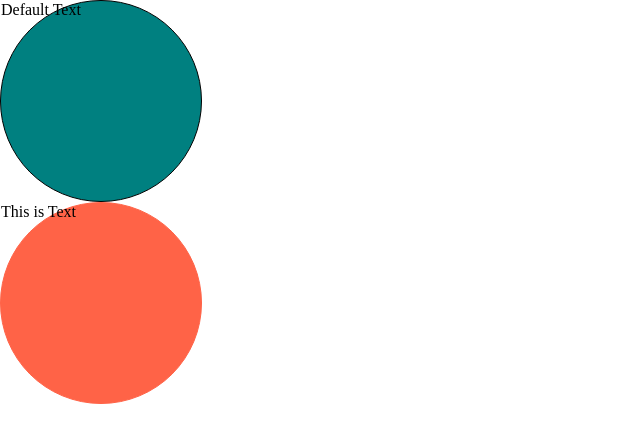
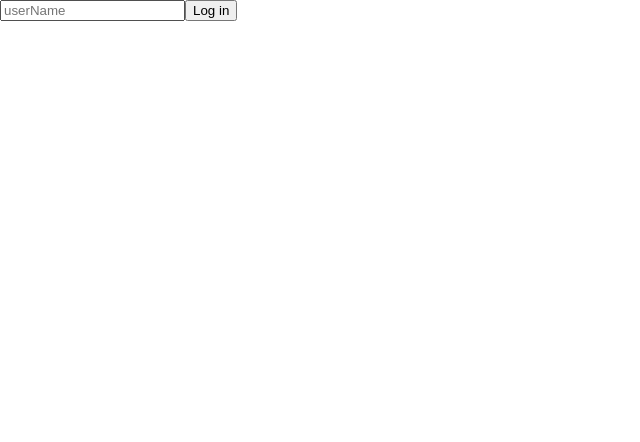
Before and after one commit to HBSPS/React-Coin, a React (Create React App) app: page / in a window 1280 px wide. Shown: the top 442 px of the page, without its empty margins (0-640 px from the left). Built offline with nearby package versions, Linux system fonts and the light colour scheme.

Commit message:
:sparkles: Form with React + TypeScript
React와 TS를 이용해 form 만들기 + useState의 보호

```diff
--- a/src/App.tsx
+++ b/src/App.tsx
@@ -1,10 +1,24 @@
-import Circle from "./Circle";
+import React, { useState } from "react";
 
 function App() {
+  const [value, setValue] = useState("");
+
+  const onChange = (event: React.FormEvent<HTMLInputElement>) => {
+    const { currentTarget: { value } } = event;
+    setValue(value);
+  };
+
+  const onSubmit = (event: React.FormEvent<HTMLFormElement>) => {
+    event.preventDefault();
+    console.log("Hello", value);
+  };
+
   return (
     <div>
-      <Circle borderColor="black" bgColor="teal" />
-      <Circle text="This is Text" bgColor="tomato" />
+      <form onSubmit={onSubmit}>
+        <input value={value} onChange={onChange} type="text" placeholder="userName" />
+        <button>Log in</button>
+      </form>
     </div>
   )
 };
--- a/src/Circle.tsx
+++ /dev/null
@@ -1,28 +0,0 @@
-import styled from "styled-components"
-
-interface CircleProps {
-    bgColor: string;
-    borderColor?: string;
-    text?: string;
-}
-
-interface ContainerProps {
-    bgColor: string;
-    borderColor: string;
-}
-
-const Container = styled.div<ContainerProps>`
-    width: 200px;
-    height: 200px;
-    background-color: ${(props) => props.bgColor};
-    border-radius: 50%;
-    border: 1px solid ${(props) => props.borderColor};
-`;
-
-function Circle({ bgColor, borderColor, text = "Default Text" }: CircleProps) {
-    return <Container bgColor={bgColor} borderColor={borderColor ?? bgColor}>
-        {text}
-    </Container>;
-};
-
-export default Circle;
```
